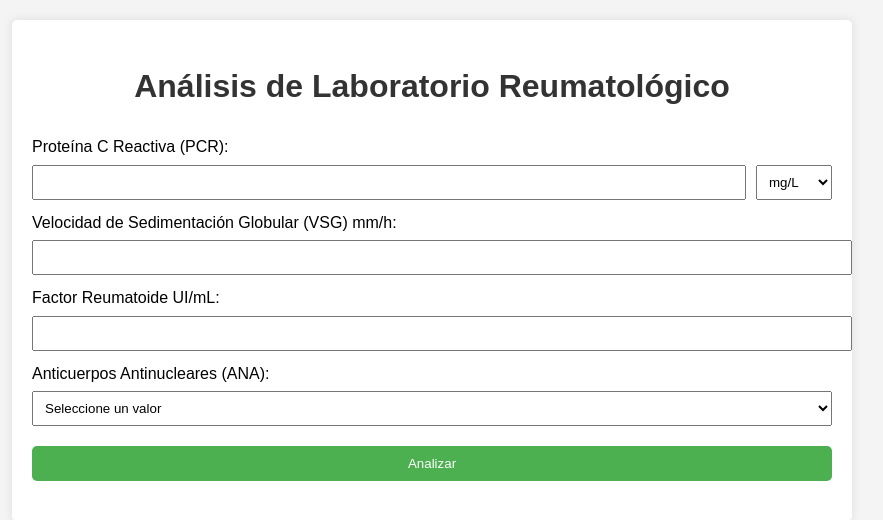
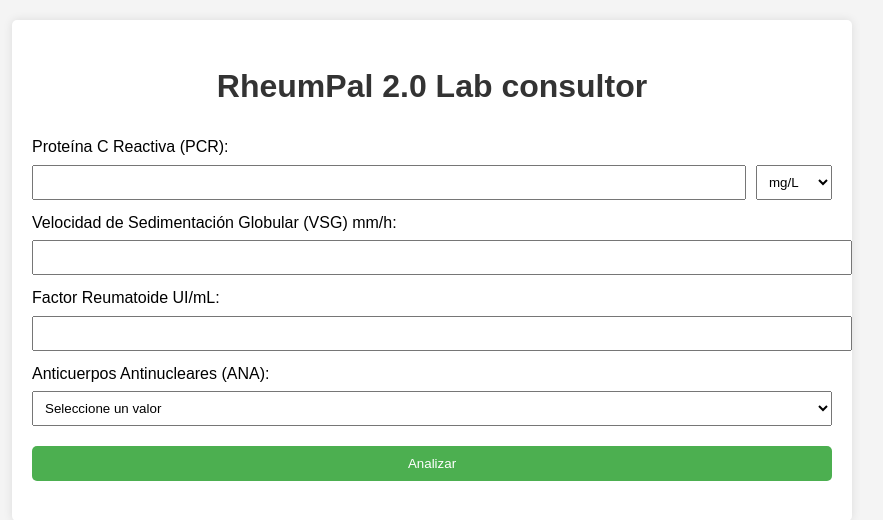
Before and after one commit to RheumLynx/RheumPal-Portable, a plain HTML site: page Index.html in a window 1280 px wide. Shown: the whole page, without its empty margins (208-1091 px from the left). Drawn offline with Linux system fonts and the light colour scheme.

Commit message:
Update Index.html

```diff
--- a/Index.html
+++ b/Index.html
@@ -77,7 +77,7 @@
 </head>
 <body>
     <div class="container">
-        <h1>Análisis de Laboratorio Reumatológico</h1>
+        <h1>RheumPal 2.0 Lab consultor</h1>
         <form id="labForm">
             <label for="pcr">Proteína C Reactiva (PCR):</label>
             <div class="pcr-container">
```
